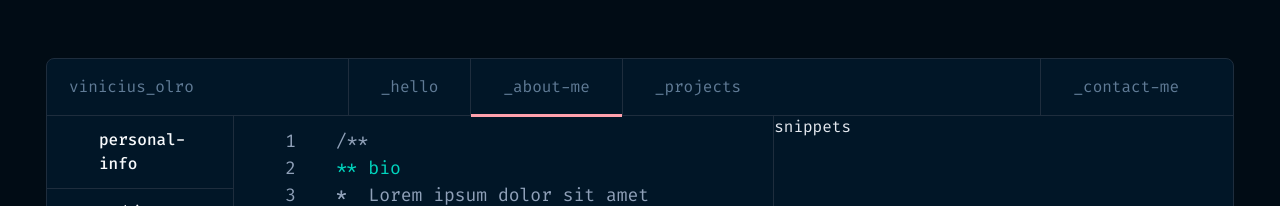
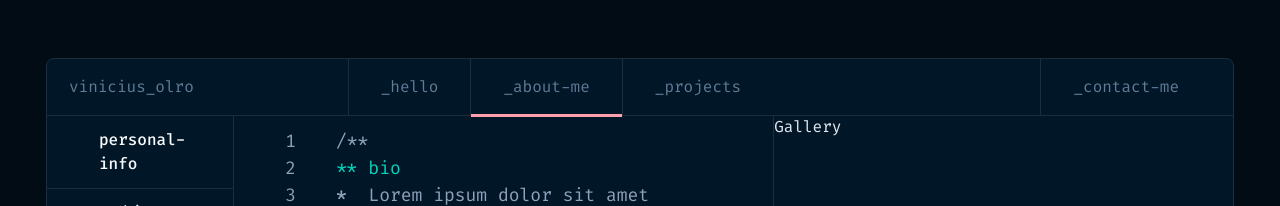
Before and after one commit to viniciusOlro/developer_portfolio, a Nuxt app: page /about-me in a window 1280 px wide. Shown: the top 206 px of the page. Built offline with nearby package versions, Linux system fonts and the light colour scheme; some icons are missing.

Commit message:
Start Gallery component

```diff
--- /dev/null
+++ b/components/Gallery.vue
@@ -0,0 +1,14 @@
+<template>
+  <div>
+    Gallery
+  </div>
+</template>
+
+<script>
+export default {
+  name: 'Gallery'
+}
+</script>
+
+<style lang="scss" scoped>
+</style>
--- a/pages/about-me.vue
+++ b/pages/about-me.vue
@@ -23,7 +23,7 @@
       </transition>
     </main>
     <section>
-      snippets
+      <Gallery />
     </section>
   </div>
 </template>
@@ -33,6 +33,7 @@
 import Bio from '~/components/about/Bio.vue'
 import Education from '~/components/about/Education.vue'
 import Interests from '~/components/about/Interests.vue'
+import Gallery from '~/components/Gallery.vue'
 
 export default {
   name: "AboutMe",
@@ -42,7 +43,8 @@
     RiFolder3Fill,
     Bio,
     Education,
-    Interests
+    Interests,
+    Gallery
   },
   data() {
     return {
```
